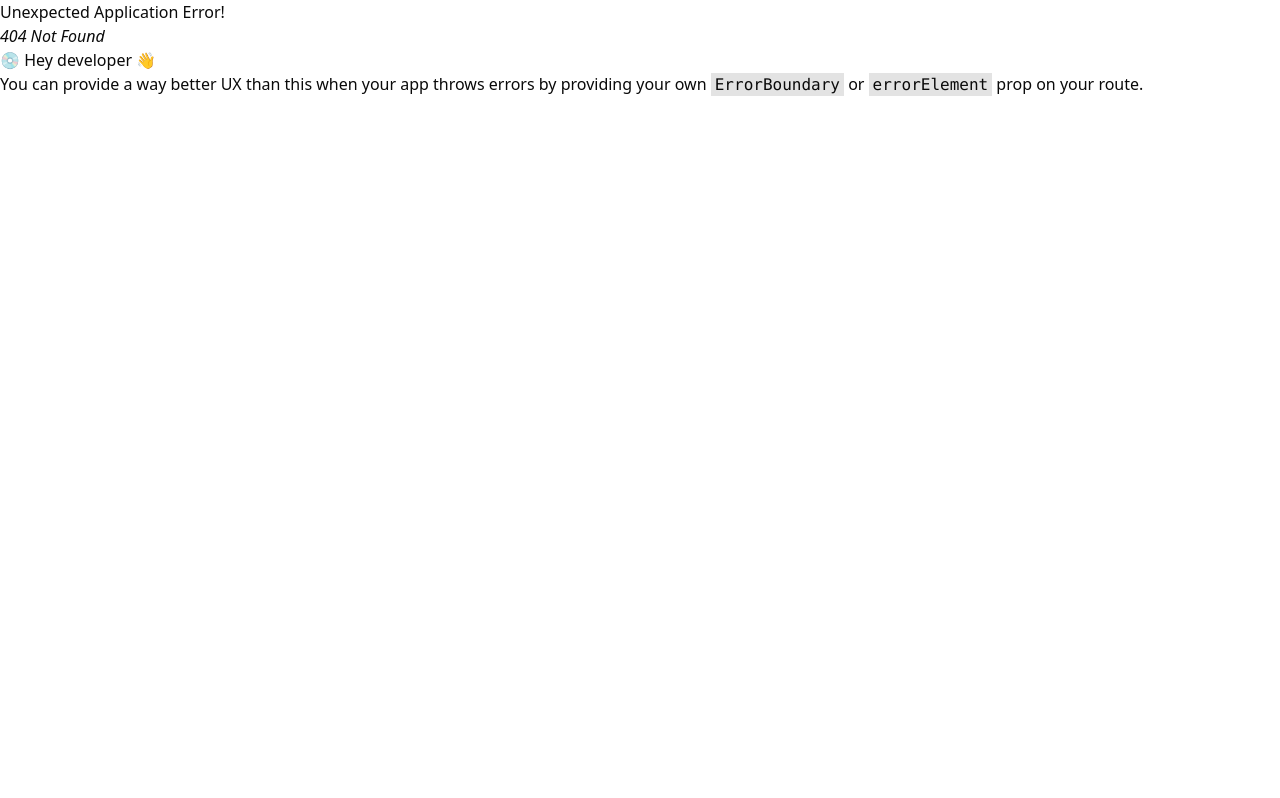
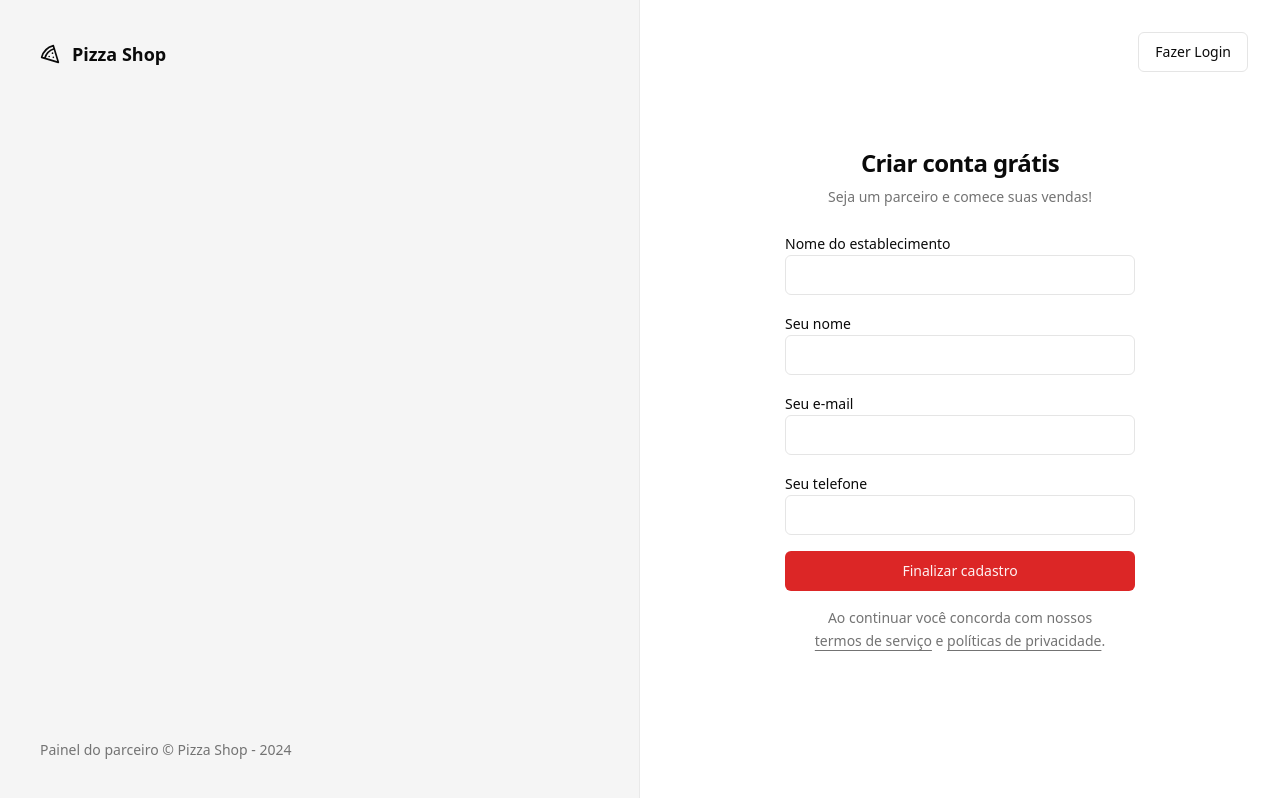
Before and after one commit to Victtor-777/Pizza_Shop, a React app: page /sign-up in a window 1280 px wide. Before the commit this address had no page. Built offline with nearby package versions, Linux system fonts and the light colour scheme; the HTML template or start-up script is replaced by a standard one.

Commit message:
Página de cadastro de restaurante finalizada

```diff
--- a/src/pages/_layouts/auth.tsx
+++ b/src/pages/_layouts/auth.tsx
@@ -14,7 +14,7 @@
         </footer>
       </div>
 
-      <div className="flex flex-col items-center justify-center">
+      <div className="relative flex flex-col items-center justify-center">
         <Outlet />
       </div>
     </div>
--- a/src/pages/auth/sign-in.tsx
+++ b/src/pages/auth/sign-in.tsx
@@ -3,6 +3,7 @@
 import { Label } from "@/components/ui/label";
 import { Helmet } from "react-helmet-async";
 import { useForm } from "react-hook-form";
+import { Link } from "react-router-dom";
 import { toast } from "sonner";
 import { z } from "zod";
 
@@ -40,6 +41,10 @@
     <>
       <Helmet title="Login" />
       <div className="p-8">
+        <Button variant={"outline"} asChild className="absolute right-8 top-8">
+          <Link to={"/sign-up"}>Novo estabalecimento</Link>
+        </Button>
+
         <div className="flex w-[350px] flex-col justify-center gap-6">
           <div className="flex flex-col gap-2 text-center">
             <h1 className="text-2xl font-semibold tracking-tight">
--- /dev/null
+++ b/src/pages/auth/sign-up.tsx
@@ -0,0 +1,110 @@
+import { Button } from "@/components/ui/button";
+import { Input } from "@/components/ui/input";
+import { Label } from "@/components/ui/label";
+import { Helmet } from "react-helmet-async";
+import { useForm } from "react-hook-form";
+import { Link, useNavigate } from "react-router-dom";
+import { toast } from "sonner";
+import { z } from "zod";
+
+const signUpForm = z.object({
+  restaurantName: z.string(),
+  managerName: z.string(),
+  phone: z.string(),
+  email: z.string().email(),
+});
+
+type SignUpForm = z.infer<typeof signUpForm>;
+
+export function SignUp() {
+  const navigate = useNavigate();
+
+  const {
+    register,
+    handleSubmit,
+    formState: { isSubmitting },
+  } = useForm<SignUpForm>();
+
+  async function handleSignUp(data: SignUpForm) {
+    try {
+      console.log(data);
+
+      await new Promise((resolve) => setTimeout(resolve, 2000));
+
+      toast.success("Restaurante cadastrado com sucesso!", {
+        action: {
+          label: "Login",
+          onClick: () => navigate("/sign-in"),
+        },
+      });
+    } catch (error) {
+      toast.error("Erro ao cadastrar restaurante.");
+    }
+  }
+
+  return (
+    <>
+      <Helmet title="Cadastro" />
+      <div className="p-8">
+        <Button variant={"outline"} asChild className="absolute right-8 top-8">
+          <Link to={"/sign-in"}>Fazer Login</Link>
+        </Button>
+
+        <div className="flex w-[350px] flex-col justify-center gap-6">
+          <div className="flex flex-col gap-2 text-center">
+            <h1 className="text-2xl font-semibold tracking-tight">
+              Criar conta grátis
+            </h1>
+            <p className="text-sm text-muted-foreground">
+              Seja um parceiro e comece suas vendas!
+            </p>
+          </div>
+
+          <form onSubmit={handleSubmit(handleSignUp)} className="space-y-4">
+            <div>
+              <Label htmlFor="restaurantName">Nome do establecimento</Label>
+              <Input
+                id="restaurantName"
+                type="text"
+                {...register("restaurantName")}
+              />
+            </div>
+
+            <div>
+              <Label htmlFor="managerName">Seu nome</Label>
+              <Input
+                id="managerName"
+                type="text"
+                {...register("managerName")}
+              />
+            </div>
+
+            <div>
+              <Label htmlFor="email">Seu e-mail</Label>
+              <Input id="email" type="email" {...register("email")} />
+            </div>
+
+            <div>
+              <Label htmlFor="phone">Seu telefone</Label>
+              <Input id="phone" type="tel" {...register("phone")} />
+            </div>
+
+            <Button disabled={isSubmitting} className="w-full">
+              Finalizar cadastro
+            </Button>
+
+            <p className="px-6 text-center text-sm leading-relaxed text-muted-foreground">
+              Ao continuar você concorda com nossos{" "}
+              <a className="underline underline-offset-4">termos de serviço</a>{" "}
+              e{" "}
+              <a className="underline underline-offset-4">
+                políticas de privacidade
+              </a>
+              .
+            </p>
+          </form>
+        </div>
+      </div>
+    </>
+  );
+}
--- a/src/routes.tsx
+++ b/src/routes.tsx
@@ -3,6 +3,7 @@
 import { SignIn } from "./pages/auth/sign-in";
 import { AppLayout } from "./pages/_layouts/app";
 import { AuthLayout } from "./pages/_layouts/auth";
+import { SignUp } from "./pages/auth/sign-up";
 
 export const router = createBrowserRouter([
   {
@@ -13,7 +14,10 @@
   {
     path: "/",
     element: <AuthLayout />,
-    children: [{ path: "/sign-in", element: <SignIn /> }],
+    children: [
+      { path: "/sign-in", element: <SignIn /> },
+      { path: "/sign-up", element: <SignUp /> },
+    ],
   },
   // { path: "/", element: <Dashboard /> },
   // { path: "/sign-in", element: <SignIn /> },
```
